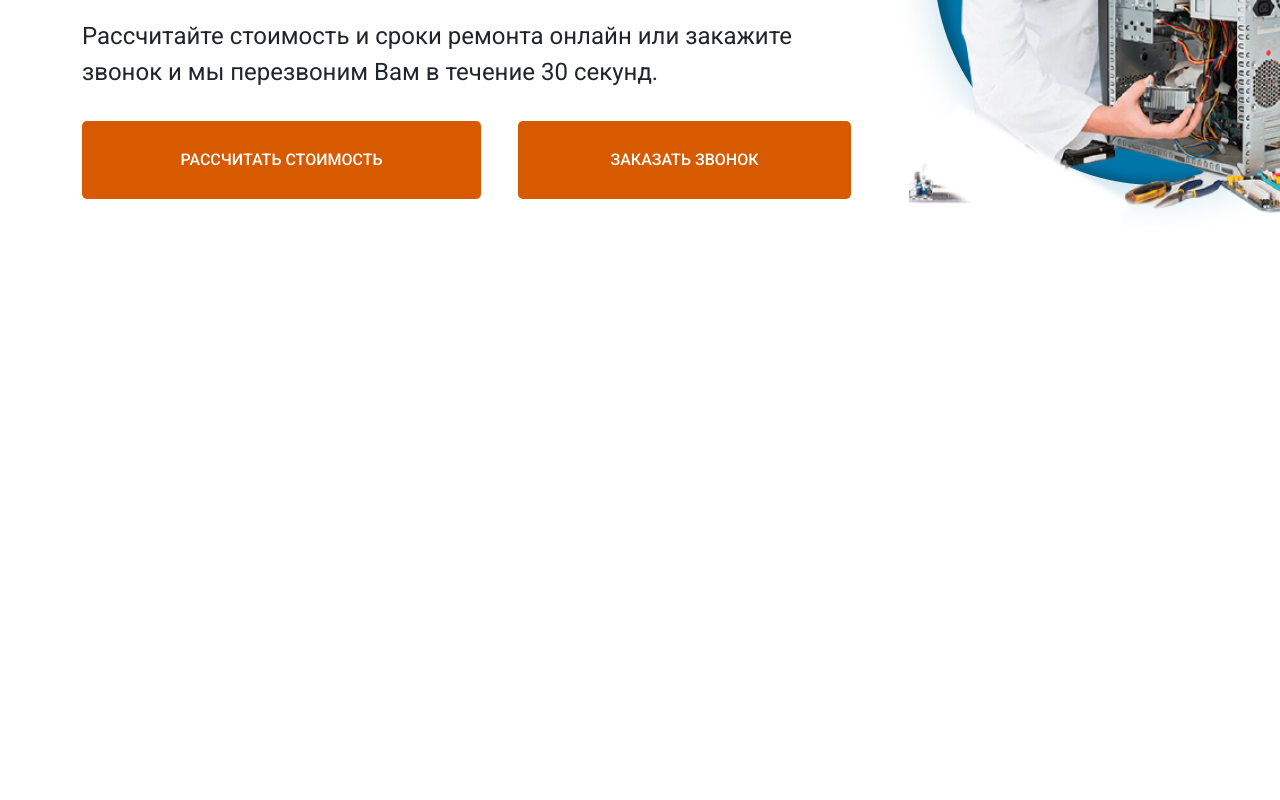
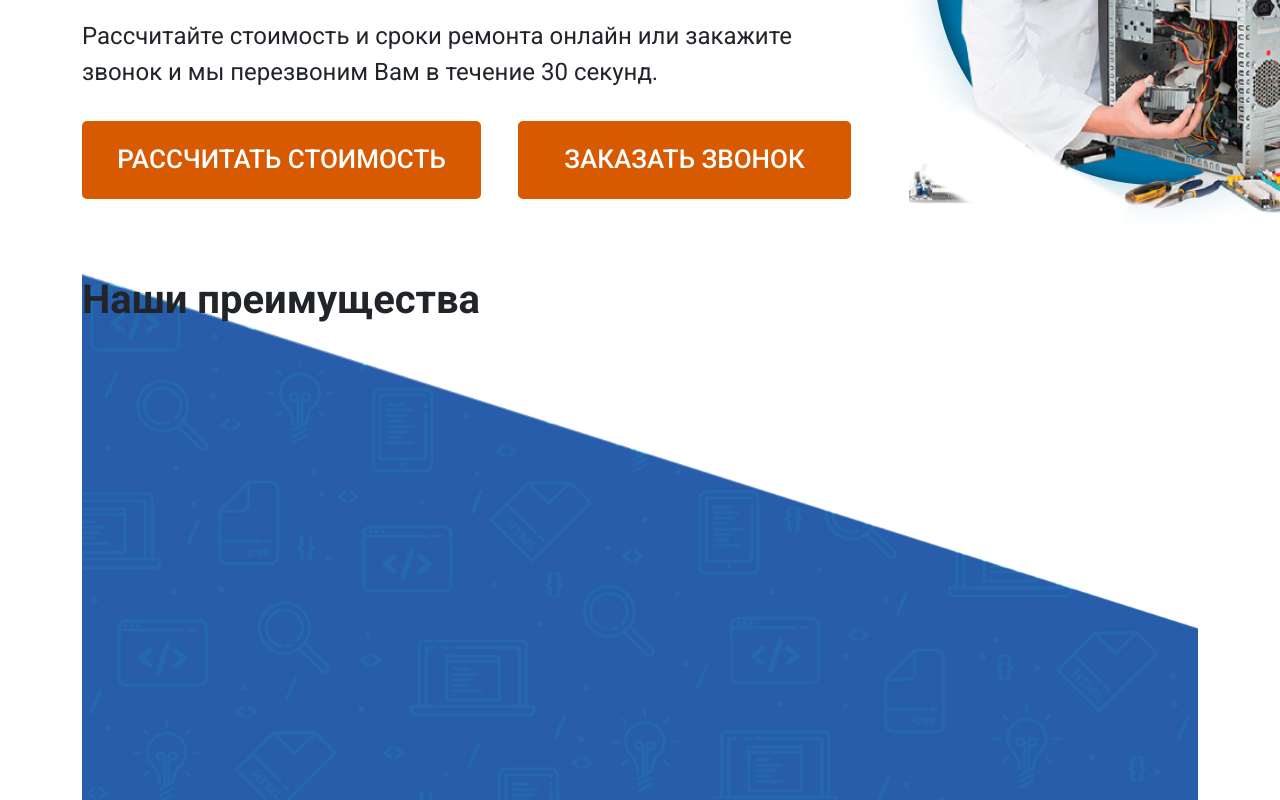
Before and after one commit to HermitBroccoli/-, a website: page src/index.html in a window 1280 px wide. Shown: the part 580-1380 px from the top of the page. Before the commit the page ends 854 px from the top, so only its background shows below. Drawn offline with Linux system fonts and the light colour scheme.

Commit message:
ouradvent

```diff
--- a/src/index.html
+++ b/src/index.html
@@ -74,6 +74,17 @@
             </div>
         </div>
     </div>
+
+    <div class="container">
+        <div class="patter patter__blue">
+            <div class="ouradvent">
+                <div class="ouradvent-block">
+                    <h2 class="title">Наши преимущества</h2>
+                </div>
+            </div>
+        </div>
+        </div>
+    </div>
 </body>
 
 </html>
--- a/src/sass/blocks/_btn.scss
+++ b/src/sass/blocks/_btn.scss
@@ -5,14 +5,17 @@
   border-radius: 5px;
   border: none;
   font-weight: 500;
-  color: #FFFFFF;
+  color: #ffffff;
   text-transform: uppercase;
   &-link {
     display: block;
     height: 78px;
+    font-weight: 500;
+    font-size: 26px;
+    transition: all 0.5s ease;
     &:hover {
       background: none;
-      outline: 4px solid #FF6B00;
+      outline: 4px solid #ff6b00;
       color: #d75a00;
     }
   }
--- /dev/null
+++ b/src/sass/blocks/_patter.scss
@@ -0,0 +1,8 @@
+.patter {
+  width: 100%;
+  min-height: 1000px;
+  &__blue {
+    background: url("../img/bg/bg.png") no-repeat;
+    background-size: cover;
+  }
+}
--- a/src/sass/style.scss
+++ b/src/sass/style.scss
@@ -13,3 +13,5 @@
 @import "blocks/title";
 @import "blocks/header";
 @import "blocks/main";
+@import "blocks/patter";
+@import "blocks/ouradvent";
```
Also changed, not shown: src/css/style.min.css, src/img/ouradvent/screw.png (added), src/img/ouradvent/wires.png (added), src/sass/blocks/_ouradvent.scss (added).
